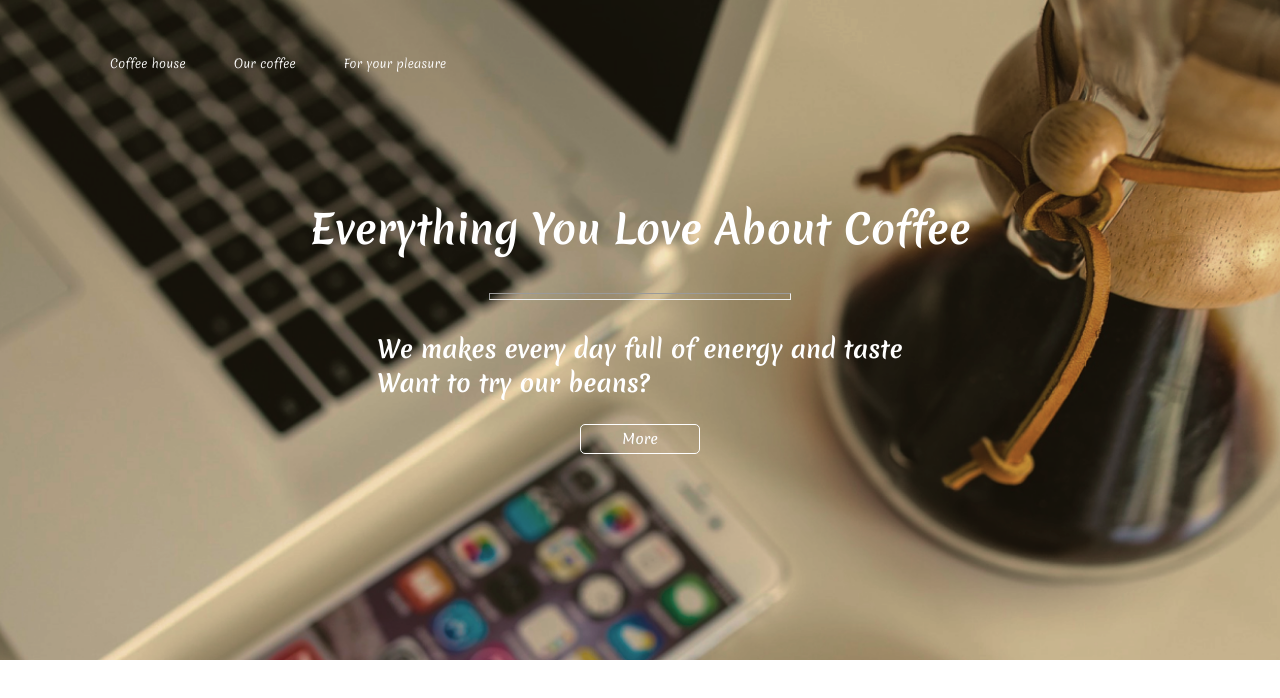
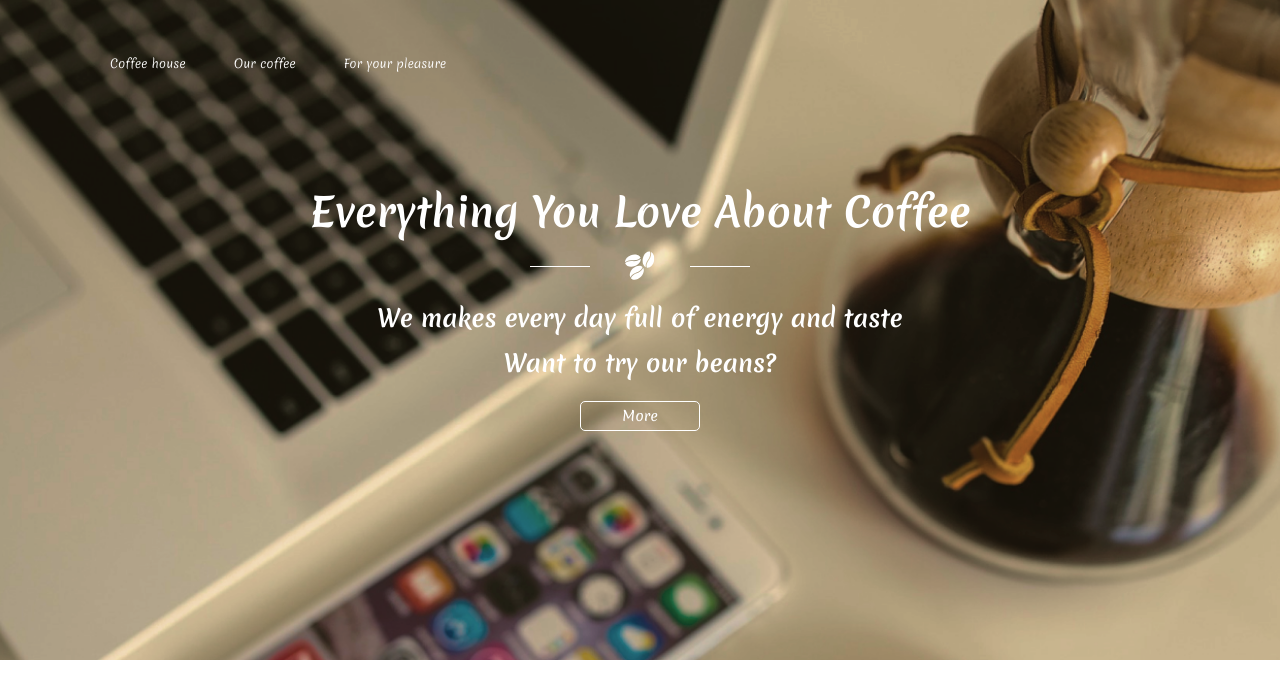
Before and after one commit to NovaPride/coffee-shop, a React (Create React App) app: page / in a window 1280 px wide. Shown: the top 698 px of the page. Built offline with nearby package versions, Linux system fonts and the light colour scheme.

Commit message:
add: bean-separator

```diff
--- /dev/null
+++ b/src/components/bean-separator/bean-separator.jsx
@@ -0,0 +1,12 @@
+import './bean-separator.scss';
+
+import bean_black from "../../resources/icons/beans-solid-black.svg";
+import bean_white from "../../resources/icons/beans-solid-white.svg";
+
+export default function BeanSepator({theme}){
+  return (
+    <div className={"bean_separator bean_separator_" + theme}>
+      <img src={theme === "black" ? bean_black : bean_white} alt="bean sepator" />
+    </div>
+  );
+}
--- /dev/null
+++ b/src/components/bean-separator/bean-separator.scss
@@ -0,0 +1,46 @@
+.bean_separator{
+  width: 30px;
+  height: 30px;
+  position: relative;
+
+  &::before{
+    content: '';
+    width: 60px;
+    position: absolute;
+    left: 65px;
+    top: 50%;
+    z-index: 1;
+  }
+  &::after{
+    content: '';
+    width: 60px;
+    position: absolute;
+    right: 65px;
+    top: 50%;
+    z-index: 1;
+  }
+
+  &_white{
+    &::before{
+      border-bottom: solid 1px #fff;
+    }
+    &::after{
+      border-bottom: solid 1px #fff;
+    }
+  }
+
+  &_black{
+    &::before{
+      border-bottom: solid 1px #000;
+    }
+    &::after{
+      border-bottom: solid 1px #000;
+    }
+  }
+
+  img{
+    width: 30px;
+    height: 30px;
+    overflow: hidden;
+  }
+}
--- a/src/components/header/header.jsx
+++ b/src/components/header/header.jsx
@@ -1,7 +1,9 @@
 import { Component } from "react"
 import Navbar from "../navbar/navbar";
+import BeanSepator from "../bean-separator/bean-separator";
 
 import './header.scss';
+
 
 export default class Header extends Component{
   constructor(props){
@@ -17,7 +19,7 @@ export default class Header extends Component{
           <Navbar location="top" links={linksData}/>
           <div className="header_info">
             <h1 className="header_info_maintext">Everything You Love About Coffee</h1>
-            <hr/>
+            <BeanSepator theme="white"/>
             <p className="header_info_descr">
               We makes every day full of energy and taste <br/>
               Want to try our beans?
--- a/src/components/header/header.scss
+++ b/src/components/header/header.scss
@@ -12,10 +12,14 @@
     &_maintext{
       font-size: 40px;
       font-weight: 700;
+      margin: 10px 0;
     }
     &_descr{
+      line-height: 45px;
+      text-align: center;
       font-size: 24px;
       font-weight: 700;
+      margin: 15px 0;
     }
     hr{
       display: block;
```
Also changed, not shown: src/resources/icons/beans-solid-black.svg, src/resources/icons/beans-solid-white.svg.
